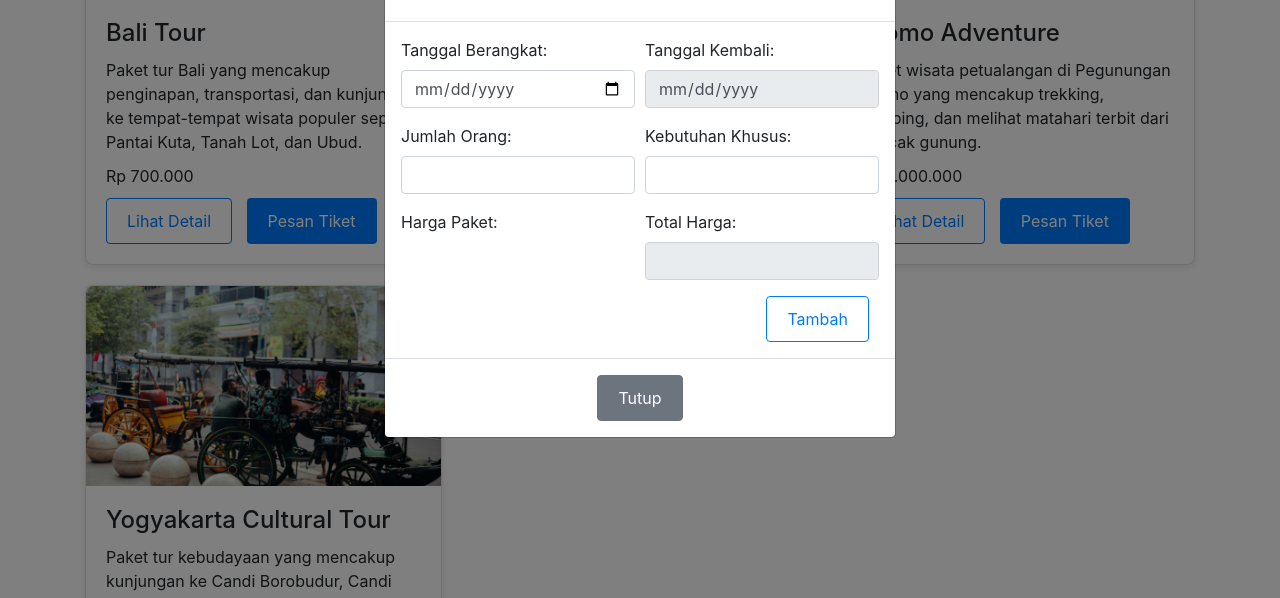
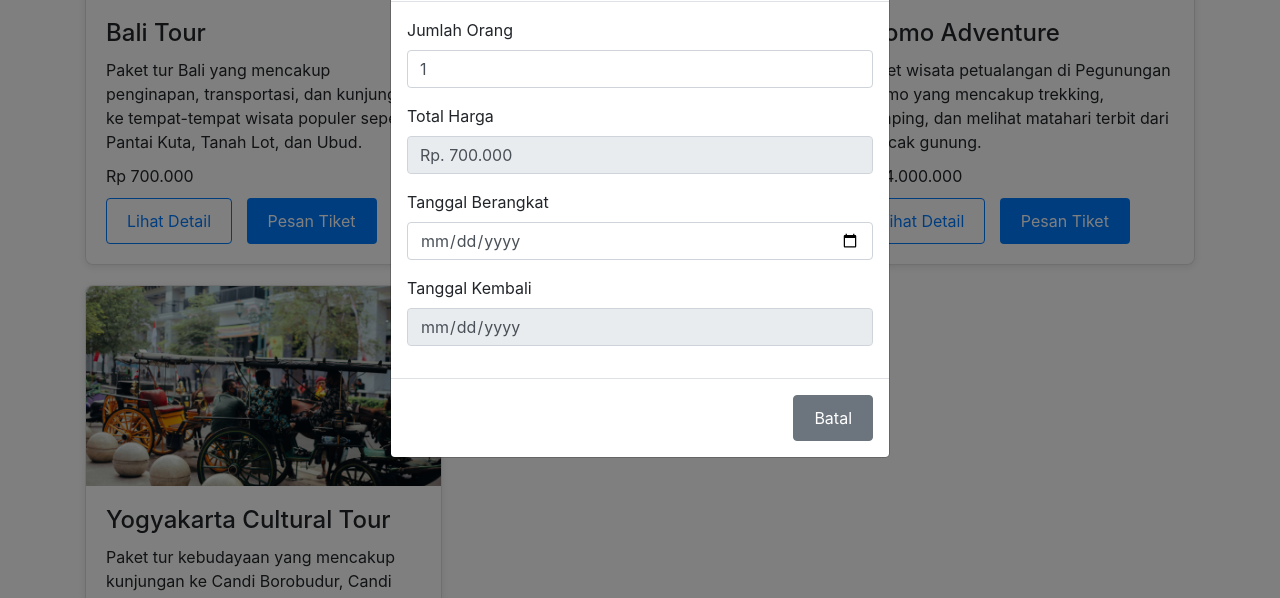
Before and after one commit to A2-5-web/program-web-travel, a PHP site: the page made by pa_web(fokus)/customer_tiket.php in a window 1280 px wide, after a click on "Pesan Tiket". Shown: the part 202-800 px from the top of the page. Run offline with PHP 8.4, Linux system fonts and the light colour scheme; data comes from the database, SQL or seed files in the repository; some libraries are stand-ins or nearby versions.

Commit message:
new features

```diff
--- a/pa_web(fokus)/css/customer.css
+++ b/pa_web(fokus)/css/customer.css
@@ -72,3 +72,7 @@
   background-color: #007bff;
   color: #fff;
 }
+
+#tampungHarga{
+  display: none;
+}
--- a/pa_web(fokus)/customer_tiket.php
+++ b/pa_web(fokus)/customer_tiket.php
@@ -40,12 +40,11 @@ $result = tampil_data()
             <p class="card-text"><?php echo $deskripsi ?></p>
             <p class="card-text">Rp <?php echo number_format($harga, 0, ',', '.') ?></p>
             <button type="button" class="btn btn-primary btn-detail" data-toggle="modal" data-target="#detailModal-<?php echo $id ?>">Lihat Detail</button>
-            <button type="button" class="btn btn-custom" data-toggle="modal" data-target="#pesanModal-<?php echo $id ?>">Pesan Tiket</button>
+            <button type="button" class="btn btn-custom" onclick="hitungHarga(<?php echo $id ?>)" data-toggle="modal" data-id="<?php echo $id; ?>" data-target="#pesanModal-<?php echo $id; ?>" data-harga="<?php echo $harga; ?>">Pesan Tiket</button>
           </div>
         </div>
         <!-- tambahkan modal disini -->
         <div class="modal fade" id="detailModal-<?php echo $id ?>" tabindex="-1" role="dialog" aria-labelledby="detailModalLabel-<?php echo $id ?>" aria-hidden="true">
-
           <div class="modal-dialog modal-dialog-centered" role="document" style="max-width: none; max-height: none; width: 40%; height: 500px; ">
             <div class="modal-content">
               <div class="modal-header">
@@ -76,56 +75,39 @@ $result = tampil_data()
           </div>
         </div>
         <div class="modal fade" id="pesanModal-<?php echo $id ?>" tabindex="-1" role="dialog" aria-labelledby="pesanModalLabel-<?php echo $id ?>" aria-hidden="true">
-          <div class="modal-dialog modal-dialog-centered" role="document" style="max-width: none; max-height: none; width: 40%; height: 500px; ">
+          <div class="modal-dialog modal-dialog-centered" role="document">
             <div class="modal-content">
               <div class="modal-header">
-                <h5 class="modal-title" id="pesanModalLabel-<?php echo $id ?>"><?php echo $nama_paket ?></h5>
+                <h5 class="modal-title" id="pesanModalLabel-<?php echo $id ?>">Pesan Tiket</h5>
                 <button type="button" class="close" data-dismiss="modal" aria-label="Close">
                   <span aria-hidden="true">&times;</span>
                 </button>
               </div>
               <div class="modal-body">
-                  <form method="post" action="customer_controller.php" enctype="multipart/form-data">
-                    <input type="hidden" name="id_paket" value="<?php echo $id; ?>">
-                    <div class="form-row">
-                      <div class="col-md-6 mb-3">
-                        <label for="tanggal_berangkat">Tanggal Berangkat:</label>
-                        <input type="date" class="form-control" id="tanggal_berangkat" name="tanggal_berangkat" onchange="setTanggalKembali()" required>
+                <form method="post" action="customer_controller.php">
+                  <div class="form-group">
+                    <label for="jumlah_orang-<?php echo $id ?>">Jumlah Orang</label>
+                    <input type="number" class="form-control" id="jumlah_orang-<?php echo $id ?>" min="1" max="6" step="1" value="1" oninput="hitungHarga(<?php echo $id ?>)">
                   </div>
-                    <div class="col-md-6 mb-3">
-                      <label for="tanggal_kembali">Tanggal Kembali:</label>
-                      <input type="date" class="form-control" id="tanggal_kembali" name="tanggal_kembali" readonly required>
+                  <div class="form-group">
+                    <label for="total_harga-<?php echo $id ?>">Total Harga</label>
+                    <input type="text" class="form-control" id="total_harga-<?php echo $id ?>" value="<?php echo $harga ?>" disabled>
+                    <input type="hidden" class="form-control" id="total_hargaHid-<?php echo $id ?>" value="<?php echo $harga ?>" disabled>
+                    <div class="tampungHarga<?php echo $id ?>" hidden><?php echo $harga ?></div>
                   </div>
+                  <div class="form-group">
+                    <label for="tanggal_berangkat-<?php echo $id ?>">Tanggal Berangkat</label>
+                    <input type="date" class="form-control" id="tanggal_berangkat-<?php echo $id ?>" oninput="hitungTanggal(<?php echo $id ?>)">
                   </div>
-                    <div class="form-row">
-                      <div class="col-md-6 mb-3">
-                        <label for="jumlah_orang">Jumlah Orang:</label>
-                        <input type="number" class="form-control" id="jumlah_orang" name="jumlah_orang" min="1" onchange="setTotalHarga()" required>
-                      </div>
-                      <div class="col-md-6 mb-3">
-                        <label for="kebutuhan_khusus">Kebutuhan Khusus:</label>
-                        <input type="text" class="form-control" id="kebutuhan_khusus" name="kebutuhan_khusus">
-                      </div>
-                    </div>
-                    <div class="form-row">
-                      <div class="col-md-6 mb-3">
-                        <label for="harga_paket">Harga Paket:</label>
-                        <input type="hidden" class="form-control" id="harga_paket" name="harga_paket" value="<?php echo $harga; ?>" readonly>
-                      </div>
-                      <div class="col-md-6 mb-3">
-                        <label for="total_harga">Total Harga:</label>
-                        <input type="text" class="form-control" id="total_harga" name="total_harga" readonly>
-                      </div>
-                    </div>
-                    <div class="form-group text-center">
-                      <button type="submit" class="btn btn-primary float-right" name="tambah">Tambah</button>
+                  <div class="form-group">
+                    <label for="tanggal_kembali-<?php echo $id ?>">Tanggal Kembali</label>
+                    <input type="date" class="form-control" id="tanggal_kembali-<?php echo $id ?>" disabled>
+                    <div class="tampungDurasi<?php echo $id ?>" hidden><?php echo $durasiAngka ?></div>
                   </div>
                 </form>
               </div>
-
               <div class="modal-footer">
-                <button type="button" class="btn btn-secondary mx-auto d-block" data-dismiss="modal">Tutup</button>
-
+                <button type="button" class="btn btn-secondary" data-dismiss="modal">Batal</button>
               </div>
             </div>
           </div>
@@ -133,7 +115,6 @@ $result = tampil_data()
       <?php endforeach;?>
     </div>
   </div>
-
 </body>
 <script>
 $(document).ready(function() {
@@ -158,39 +139,48 @@ $(document).ready(function() {
     $('.btn-custom').removeClass('active');
   });
 });
-function formatNumber(num) {
-  var str = num.value.replace(/[^\d]/g, '');
-  while (/(\d+)(\d{3})/.test(str)) {
-    str = str.replace(/(\d+)(\d{3})/, '$1' + ',' + '$2');
-  }
-  num.value = str;
+</script>
+<script>
+function formatRupiah(angka) {
+  let numberString = angka.toString().replace(/[^,\d]/g, '');
+  let split = numberString.split(',');
+  let sisa = split[0].length % 3;
+  let rupiah = split[0].substr(0, sisa);
+  let ribuan = split[0].substr(sisa).match(/\d{3}/gi);
+
+  if (ribuan) {
+    let separator = sisa ? '.' : '';
+    rupiah += separator + ribuan.join('.');
   }
 
-function unFormatNumber(num) {
-  num.value = num.value.replace(/,/g, '');
+  rupiah = split[1] != undefined ? rupiah + ',' + split[1] : rupiah;
+  return 'Rp. ' + rupiah;
 }
 
-let durasiPaket = 0;
-
-function setDurasiPaket(durasi) {
-  durasiPaket = durasi;
+function hitungHarga(id) {
+  let jumlahOrang = document.getElementById('jumlah_orang-' + id).value;
+  let hargaView = document.querySelector('.tampungHarga' + id).innerHTML;
+  let hargaHid = document.querySelector('.tampungHarga' + id).innerHTML;
+  let totalHargaView = jumlahOrang * hargaView;
+  let totalHargaHid = jumlahOrang * hargaView;
+  document.getElementById('total_harga-' + id).value = formatRupiah(totalHargaView);
+  document.getElementById('total_hargaHid-' + id).value = formatRupiah(totalHargaView);
+}
+function hitungTanggal(id) {
+  let tanggalBerangkat = new Date(document.getElementById('tanggal_berangkat-' + id).value);
+  let tanggalArray = tanggalBerangkat.toLocaleDateString("en-US").split("/");
+  let tanggal = parseInt(tanggalArray[1]);
+  let bulan = parseInt(tanggalArray[0]) - 1;
+  let tahun = parseInt(tanggalArray[2]);
+  let durasi = parseInt(document.querySelector('.tampungDurasi' + id).innerHTML);
+  tanggalBerangkat.setDate(tanggal + durasi);
+  tanggalBerangkat.setFullYear(tahun, bulan, tanggal + durasi);
+  document.getElementById('tanggal_kembali-' + id).value = tanggalBerangkat.toISOString().split('T')[0];
 }
 
-function setTanggalKembali() {
-  const tanggalBerangkat = new Date(document.getElementById("tanggal_berangkat").value);
-  tanggalBerangkat.setDate(tanggalBerangkat.getDate() + durasiPaket);
-  const tanggalKembali = tanggalBerangkat.toISOString().slice(0, 10);
-  document.getElementById("tanggal_kembali").value = tanggalKembali;
-}
 
-function hitungTotalHarga() {
-    const hargaPaket = parseInt(document.getElementById("harga_paket").value);
-    const jumlahOrang = parseInt(document.getElementById("jumlah_orang").value);
-    const totalHarga = hargaPaket * jumlahOrang;
-    document.getElementById("total_harga").value = totalHarga;
-  }
+</script>
 
-  document.getElementById("jumlah_orang").addEventListener("input", hitungTotalHarga);
-  document.getElementById("jumlah_orang").addEventListener("change", hitungTotalHarga);
-</script>
+
+
 </html>
```
Lines whose indentation alone changed are shown as unchanged.
